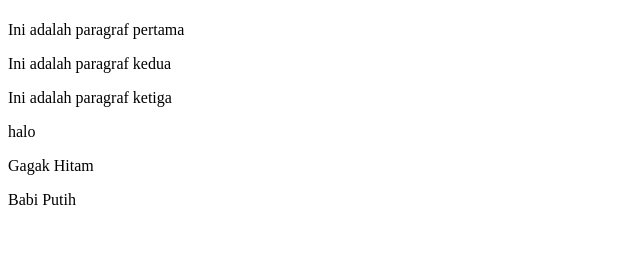
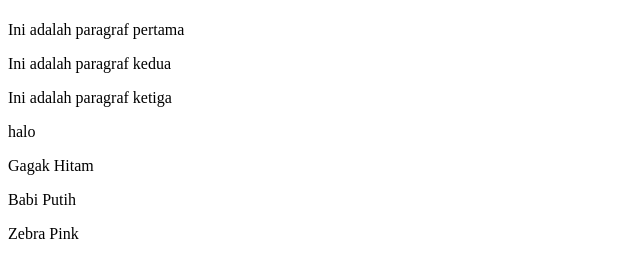
Before and after one commit to Jeslorne/PRAKTEK-06-GITHUB, a plain HTML site: page index.html in a window 1280 px wide. Shown: the part 59-336 px from the top of the page, without its empty margins (0-640 px from the left). Drawn offline with Linux system fonts and the light colour scheme.

Commit message:
Zebra Pink

```diff
--- a/index.html
+++ b/index.html
@@ -13,5 +13,6 @@
     <p>halo</p>
     <p>Gagak Hitam</p>
     <p>Babi Putih</p>
+    <p>Zebra Pink</p>
 </body>
 </html>
```
